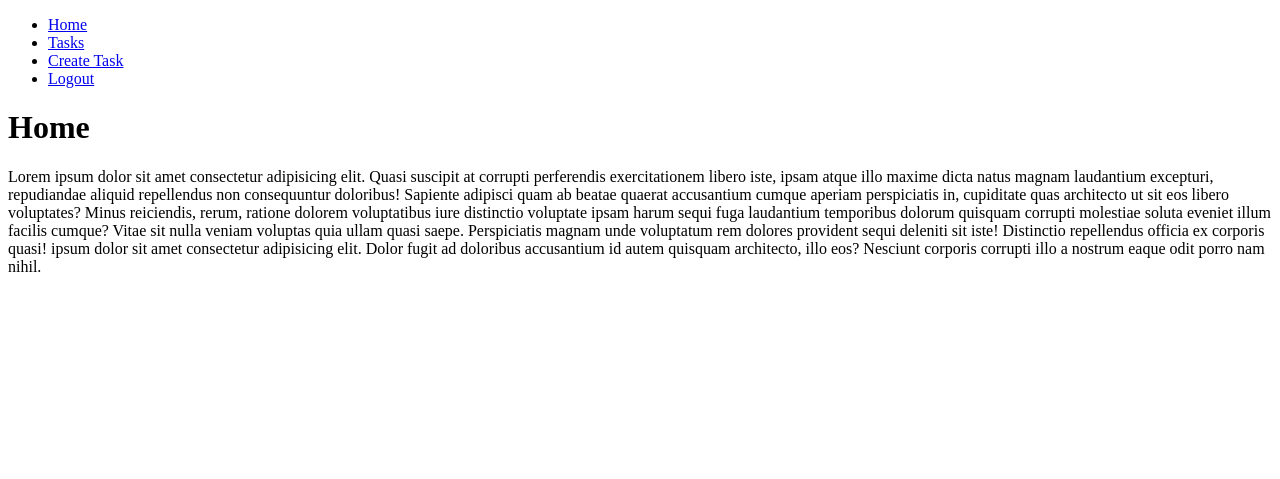
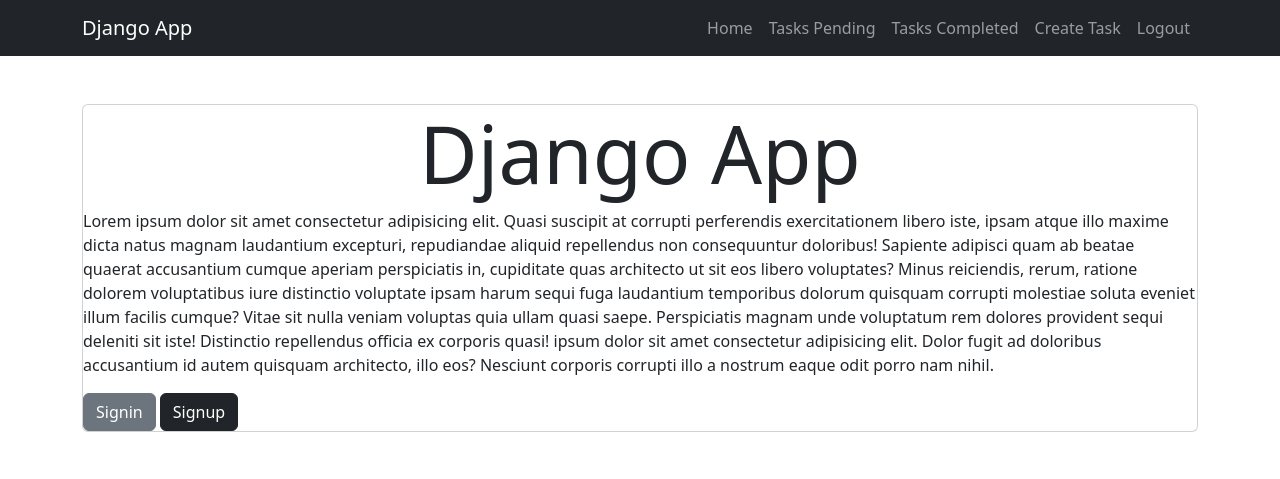
Before and after one commit to jdmmctrl/Django-CRUD, a Django app: page / in a window 1280 px wide. Shown: the top 479 px of the page. Run offline with Django 4.2, Linux system fonts and the light colour scheme; the visitor is signed in with stand-in values (Sample User, id 1).

Commit message:
Actualizacion 09/04/2023

```diff
--- a/DjangoCrud/settings.py
+++ b/DjangoCrud/settings.py
@@ -118,6 +118,8 @@
 
 STATIC_URL = 'static/'
 
+LOGIN_URL = 'signin'
+
 # Default primary key field type
 # https://docs.djangoproject.com/en/4.2/ref/settings/#default-auto-field
 
--- a/DjangoCrud/urls.py
+++ b/DjangoCrud/urls.py
@@ -23,6 +23,7 @@
     path('', views.home, name='home'),
     path('signup/', views.signup, name='signup'),
     path('tasks/', views.tasks, name='tasks'),
+    path('tasks_completed/', views.tasks_completed, name='tasks_completed'),
     path('tasks/create/', views.create_task, name='create_task'),
     path('tasks/<int:task_id>/', views.task_detail, name='task_detail'),
     path('tasks/<int:task_id>/complete',
--- a/tasks/templates/base.html
+++ b/tasks/templates/base.html
@@ -6,39 +6,52 @@
     <meta http-equiv="X-UA-Compatible" content="IE=edge">
     <meta name="viewport" content="width=device-width, initial-scale=1.0">
     <title>Django CRUD Application</title>
+    <link rel="stylesheet" href="https://cdn.jsdelivr.net/npm/bootstrap@5.3.0-alpha3/dist/css/bootstrap.min.css">
 </head>
 
 <body>
-
-    <nav>
-        <ul>
-            <li>
-                <a href="/">Home</a>
+    <nav class="navbar navbar-expand-lg bg-dark navbar-dark">
+        <div class="container">
+            <a class="navbar-brand" href="/">Django App</a>
+            <button class="navbar-toggler" type="button" data-bs-toggle="collapse" data-bs-target="#navbarNav"
+                aria-controls="navbarNav" aria-expanded="false" aria-label="Toggle navigation">
+                <span class="navbar-toggler-icon"></span>
+            </button>
+            <div class="collapse navbar-collapse" id="navbarNav">
+                <ul class="navbar-nav ms-auto">
+                    <li class="nav-item">
+                        <a href="/" class="nav-link">Home</a>
                     </li>
 
                     {% if user.is_authenticated %}
-            <li>
-                <a href="/tasks">Tasks</a>
+                    <li class="nav-item">
+                        <a href="/tasks" class="nav-link">Tasks Pending</a>
                     </li>
-            <li>
-                <a href="/tasks/create">Create Task</a>
-            <li>
-                <a href="/logout">Logout</a>
+                    <li class="nav-item">
+                        <a href="/tasks_completed" class="nav-link">Tasks Completed</a>
+                    </li>
+                    <li class="nav-item">
+                        <a href="/tasks/create" class="nav-link">Create Task</a>
+                    <li class="nav-item">
+                        <a href="/logout" class="nav-link">Logout</a>
                     </li>
 
                     {% else %}
 
-            <li>
-                <a href="/signup">Signup</a>
+                    <li class="nav-item">
+                        <a href="/signup" class="nav-link">Signup</a>
                     </li>
-            <li>
-                <a href="/signin">Signin</a>
+                    <li class="nav-item">
+                        <a href="/signin" class="nav-link">Signin</a>
                     </li>
 
                     {% endif %}
 
                 </ul>
+            </div>
+        </div>
     </nav>
+
 
     {% block content %}
 
--- a/tasks/templates/home.html
+++ b/tasks/templates/home.html
@@ -2,15 +2,39 @@
 
 {% block content %}
 
-<h1>Home</h1>
-<p>Lorem ipsum dolor sit amet consectetur adipisicing elit. Quasi suscipit at corrupti perferendis exercitationem libero
-    iste, ipsam atque illo maxime dicta natus magnam laudantium excepturi, repudiandae aliquid repellendus non
-    consequuntur doloribus! Sapiente adipisci quam ab beatae quaerat accusantium cumque aperiam perspiciatis in,
-    cupiditate quas architecto ut sit eos libero voluptates? Minus reiciendis, rerum, ratione dolorem voluptatibus iure
-    distinctio voluptate ipsam harum sequi fuga laudantium temporibus dolorum quisquam corrupti molestiae soluta eveniet
-    illum facilis cumque? Vitae sit nulla veniam voluptas quia ullam quasi saepe. Perspiciatis magnam unde voluptatum
-    rem dolores provident sequi deleniti sit iste! Distinctio repellendus officia ex corporis quasi! ipsum dolor sit
-    amet consectetur adipisicing elit. Dolor fugit ad doloribus accusantium id autem quisquam architecto, illo eos?
-    Nesciunt corporis corrupti illo a nostrum eaque odit porro nam nihil.</p>
+<main class="container py-5">
+    <section class="card cardbody">
+        <h1 class="display-1 text-center">Django App</h1>
+        <p>Lorem ipsum dolor sit amet consectetur adipisicing elit. Quasi suscipit at corrupti perferendis
+            exercitationem
+            libero
+            iste, ipsam atque illo maxime dicta natus magnam laudantium excepturi, repudiandae aliquid repellendus non
+            consequuntur doloribus! Sapiente adipisci quam ab beatae quaerat accusantium cumque aperiam perspiciatis in,
+            cupiditate quas architecto ut sit eos libero voluptates? Minus reiciendis, rerum, ratione dolorem
+            voluptatibus
+            iure
+            distinctio voluptate ipsam harum sequi fuga laudantium temporibus dolorum quisquam corrupti molestiae soluta
+            eveniet
+            illum facilis cumque? Vitae sit nulla veniam voluptas quia ullam quasi saepe. Perspiciatis magnam unde
+            voluptatum
+            rem dolores provident sequi deleniti sit iste! Distinctio repellendus officia ex corporis quasi! ipsum dolor
+            sit
+            amet consectetur adipisicing elit. Dolor fugit ad doloribus accusantium id autem quisquam architecto, illo
+            eos?
+            Nesciunt corporis corrupti illo a nostrum eaque odit porro nam nihil.
+        </p>
+
+        <div>
+            <a class="btn btn-secondary" href="/signin/">
+                Signin
+            </a>
+            <a class="btn btn-dark" href="/signup/">
+                Signup
+            </a>
+        </div>
+
+    </section>
+
+</main>
 
 {% endblock %}
--- a/tasks/views.py
+++ b/tasks/views.py
@@ -1,3 +1,4 @@
+from .forms import TaskForm
 from django.shortcuts import render, redirect, get_object_or_404
 from django.contrib.auth.forms import UserCreationForm, AuthenticationForm
 from django.contrib.auth import login, logout, authenticate
@@ -5,8 +6,8 @@
 from django.db import IntegrityError
 from .models import Task
 from django.utils import timezone
+from django.contrib.auth.decorators import login_required
 
-from .forms import TaskForm
 
 # Create your views here.
 
@@ -41,11 +42,20 @@
         })
 
 
+@login_required
 def tasks(request):
     tasks = Task.objects.filter(user=request.user, datecompleted__isnull=True)
     return render(request, 'tasks.html', {"tasks": tasks})
 
 
+@login_required
+def tasks_completed(request):
+    tasks = Task.objects.filter(
+        user=request.user, datecompleted__isnull=False).order_by('-datecompleted')
+    return render(request, 'tasks.html', {"tasks": tasks})
+
+
+@login_required
 def create_task(request):
 
     if request.method == 'GET':
@@ -67,6 +77,7 @@
             })
 
 
+@login_required
 def task_detail(request, task_id):
     if request.method == 'GET':
         task = get_object_or_404(Task, pk=task_id)
@@ -88,6 +99,7 @@
             })
 
 
+@login_required
 def complete_task(request, task_id):
     task = get_object_or_404(Task, pk=task_id, user=request.user)
     if request.method == 'POST':
@@ -96,6 +108,7 @@
         return redirect('tasks')
 
 
+@login_required
 def delete_task(request, task_id):
     task = get_object_or_404(Task, pk=task_id, user=request.user)
     if request.method == 'POST':
@@ -103,6 +116,7 @@
         return redirect('tasks')
 
 
+@login_required
 def signout(request):
     logout(request)
     return redirect('home')
```
Also changed, not shown: tasks/forms.py (+7 -2 lines), tasks/templates/create_task.html (+8 -5 lines), tasks/templates/signin.html (+30 -6 lines), tasks/templates/signup.html (+33 -9 lines), tasks/templates/task_detail.html (+15 -5 lines), tasks/templates/tasks.html (+17 -9 lines). Lines whose indentation alone changed are shown as unchanged.
